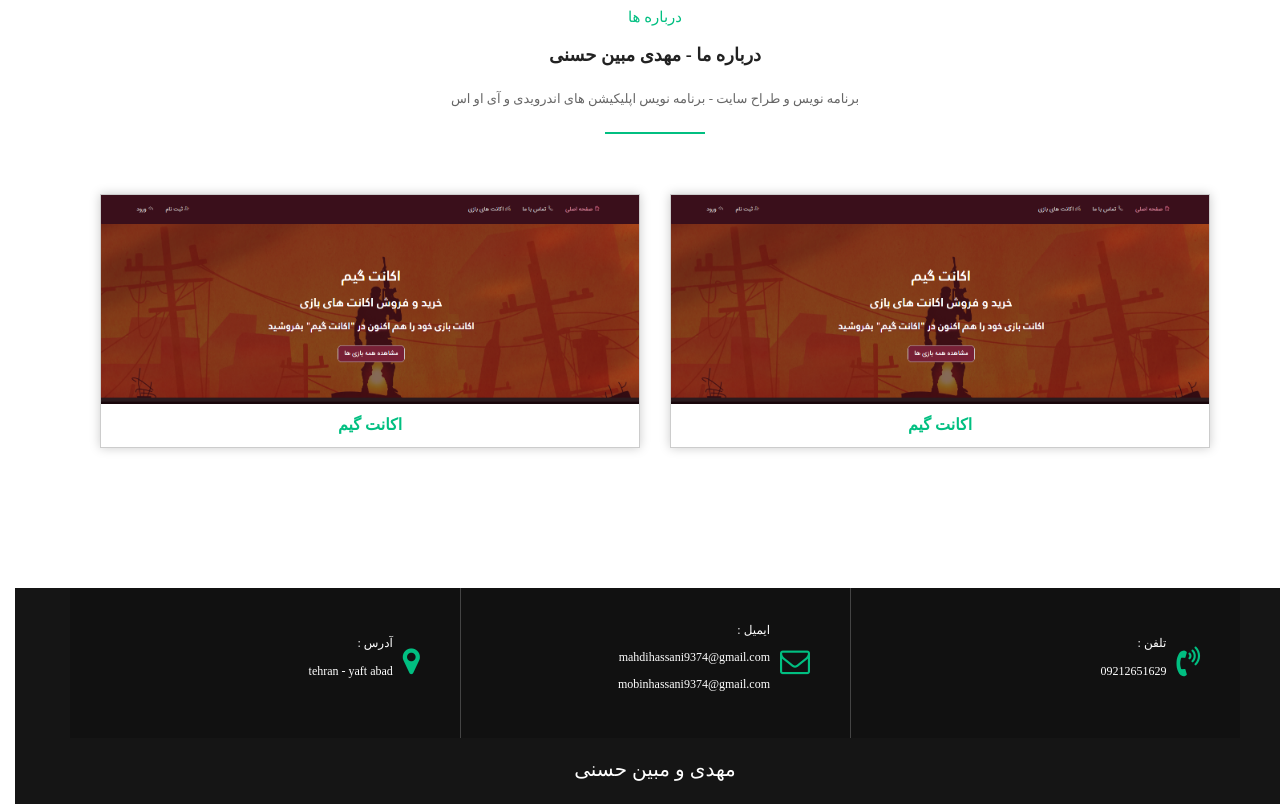
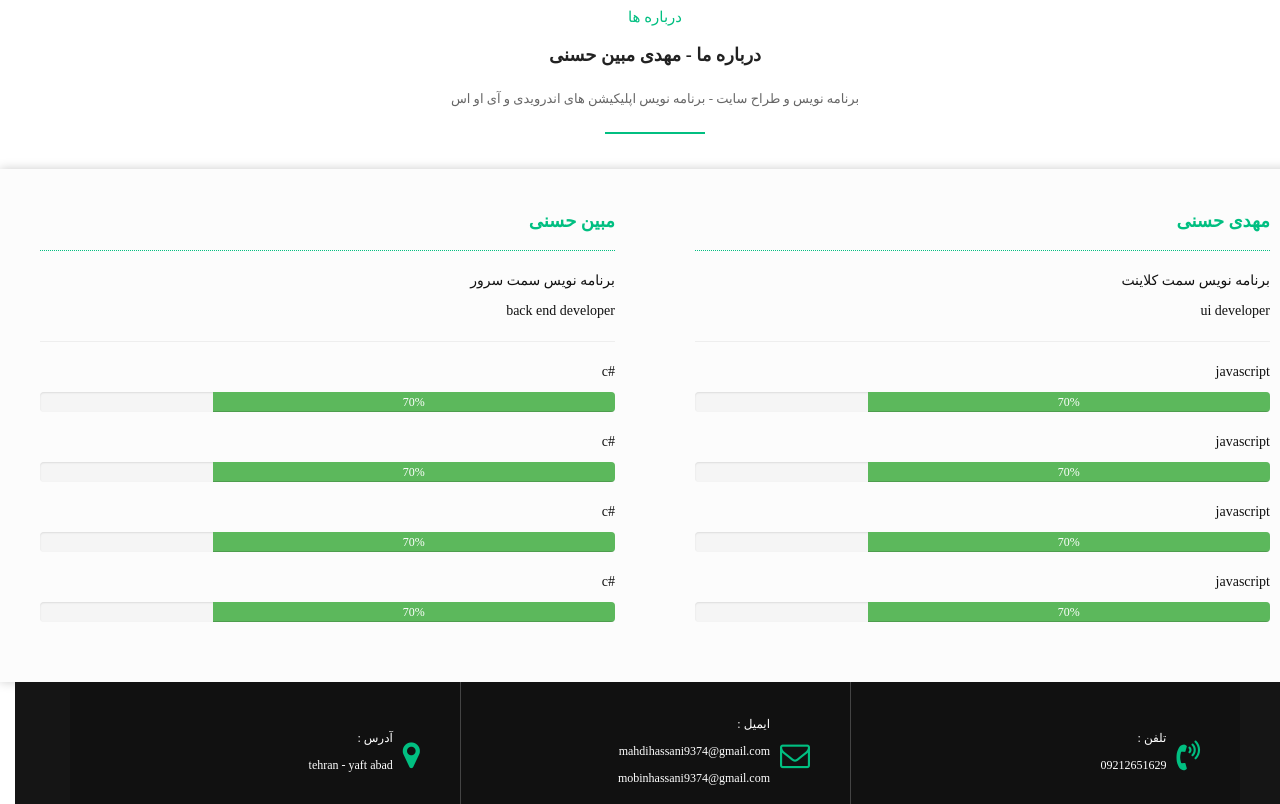
Before and after one commit to mahdihassani9374/mahdimobin.ir, a website: page docs/about.html in a window 1280 px wide. Shown: the part 510-1314 px from the top of the page. Drawn offline with Linux system fonts and the light colour scheme; a web font is replaced by a local one.

Commit message:
about us

```diff
--- a/docs/about.html
+++ b/docs/about.html
@@ -105,33 +105,78 @@
                 <div class="section__title wow zoomIn">درباره ها</div>
                 <div class="section__subtitle wow zoomIn">درباره ما - مهدی مبین حسنی</div>
                 <div class="section__desc wow zoomIn">
-                    برنامه نویس و طراح سایت  - برنامه نویس اپلیکیشن های اندرویدی و آی او اس
+                    برنامه نویس و طراح سایت - برنامه نویس اپلیکیشن های اندرویدی و آی او اس
                 </div>
-                <div class="mt-80 mb-40 flex">
-                    <div class="col-md-6 col-sm-6 col-xs-12">
-                        <a href="#" class="link">
-                            <div class="section__box p-0 pulse-hover wow zoomIn">
-                                <div class="text-center">
-                                    <img src="./images/project.PNG" class="img-responsive" />
-                                    <div class="padding-10">
-                                        اکانت گیم
-                                    </div>
-                                </div>
-                            </div>
-                        </a>
+            </div>
+        </div>
+        <div class="row">
+            <div class="about">
+                <div class="col-md-6 col-xs-12 col-sm-12 p-40">
+                    <div class="about__title">مهدی حسنی </div>
+                    <div class="about__desc">برنامه نویس سمت کلاینت </div>
+                    <div class="about__desc">ui developer</div>
+                    <div class="seperator"></div>
+                    <div class="about__desc">javascript</div>
+                    <div class="progress">
+                        <div class="progress-bar progress-bar-success wow bounceInRight" role="progressbar"
+                            aria-valuenow="70" aria-valuemin="0" aria-valuemax="100" style="width:70%">
+                            70%
+                        </div>
                     </div>
-
-                    <div class="col-md-6 col-sm-6 col-xs-12">
-                        <a href="#" class="link">
-                            <div class="section__box p-0 pulse-hover wow zoomIn">
-                                <div class="text-center">
-                                    <img src="./images/project.PNG" class="img-responsive" />
-                                    <div class="padding-10">
-                                        اکانت گیم
-                                    </div>
-                                </div>
-                            </div>
-                        </a>
+                    <div class="about__desc">javascript</div>
+                    <div class="progress">
+                        <div class="progress-bar progress-bar-success wow bounceInRight" role="progressbar"
+                            aria-valuenow="70" aria-valuemin="0" aria-valuemax="100" style="width:70%">
+                            70%
+                        </div>
+                    </div>
+                    <div class="about__desc">javascript</div>
+                    <div class="progress">
+                        <div class="progress-bar progress-bar-success wow bounceInRight" role="progressbar"
+                            aria-valuenow="70" aria-valuemin="0" aria-valuemax="100" style="width:70%">
+                            70%
+                        </div>
+                    </div>
+                    <div class="about__desc">javascript</div>
+                    <div class="progress">
+                        <div class="progress-bar progress-bar-success wow bounceInRight" role="progressbar"
+                            aria-valuenow="70" aria-valuemin="0" aria-valuemax="100" style="width:70%">
+                            70%
+                        </div>
+                    </div>
+                </div>
+                <div class="col-md-6 col-xs-12 col-sm-12 p-40">
+                    <div class="about__title">مبین حسنی </div>
+                    <div class="about__desc">برنامه نویس سمت سرور </div>
+                    <div class="about__desc">back end developer</div>
+                    <div class="seperator"></div>
+                    <div class="about__desc">#c</div>
+                    <div class="progress">
+                        <div class="progress-bar progress-bar-success wow bounceInRight" role="progressbar"
+                            aria-valuenow="70" aria-valuemin="0" aria-valuemax="100" style="width:70%">
+                            70%
+                        </div>
+                    </div>
+                    <div class="about__desc">#c</div>
+                    <div class="progress">
+                        <div class="progress-bar progress-bar-success wow bounceInRight" role="progressbar"
+                            aria-valuenow="70" aria-valuemin="0" aria-valuemax="100" style="width:70%">
+                            70%
+                        </div>
+                    </div>
+                    <div class="about__desc">#c</div>
+                    <div class="progress">
+                        <div class="progress-bar progress-bar-success wow bounceInRight" role="progressbar"
+                            aria-valuenow="70" aria-valuemin="0" aria-valuemax="100" style="width:70%">
+                            70%
+                        </div>
+                    </div>
+                    <div class="about__desc">#c</div>
+                    <div class="progress">
+                        <div class="progress-bar progress-bar-success wow bounceInRight" role="progressbar"
+                            aria-valuenow="70" aria-valuemin="0" aria-valuemax="100" style="width:70%">
+                            70%
+                        </div>
                     </div>
                 </div>
             </div>
--- a/src/sass/components/_code.scss
+++ b/src/sass/components/_code.scss
@@ -335,3 +335,28 @@
         height: calc(50vh - 50px);
     }
 }
+
+.about {
+
+    background-color: #f3f2f23b;
+    box-shadow: 0px 0px 10px #ccc;
+    margin-top: 40px;
+    margin-bottom: -80px;
+    overflow: hidden;
+
+    .about__title {
+        font-size: 18px;
+        color: #01BF81;
+        font-weight: 600;
+        margin-bottom: 20px;
+        border-bottom: 1px dotted #01BF81;
+        padding-bottom: 15px;
+    }
+
+    .about__desc {
+        font-size: 14px;
+        color: #111;
+        font-weight: 500;
+        margin: 10px 0;
+    }
+}
--- a/src/sass/components/_general.scss
+++ b/src/sass/components/_general.scss
@@ -185,3 +185,12 @@ body {
 .mt-20 {
     margin-top: 20px !important;
 }
+
+.p-40 {
+    padding: 40px !important;
+}
+
+.seperator {
+    border-bottom: 1px solid #eee;
+    margin: 20px 0;
+}
```
Also changed, not shown: docs/css/styles.css, 1 other file.
